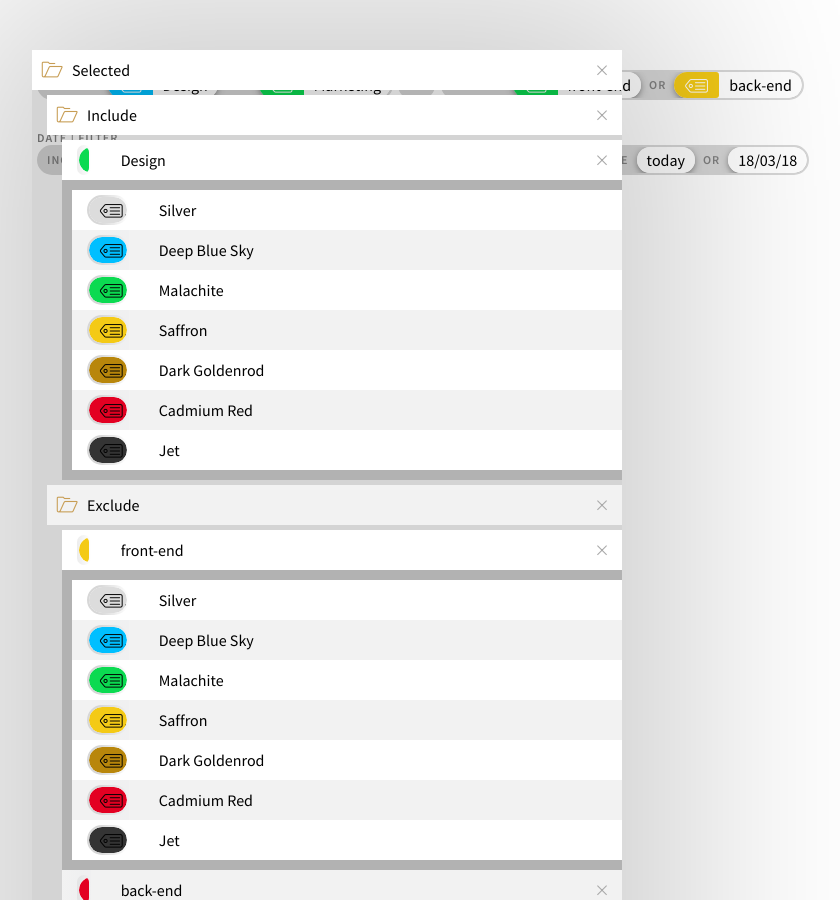
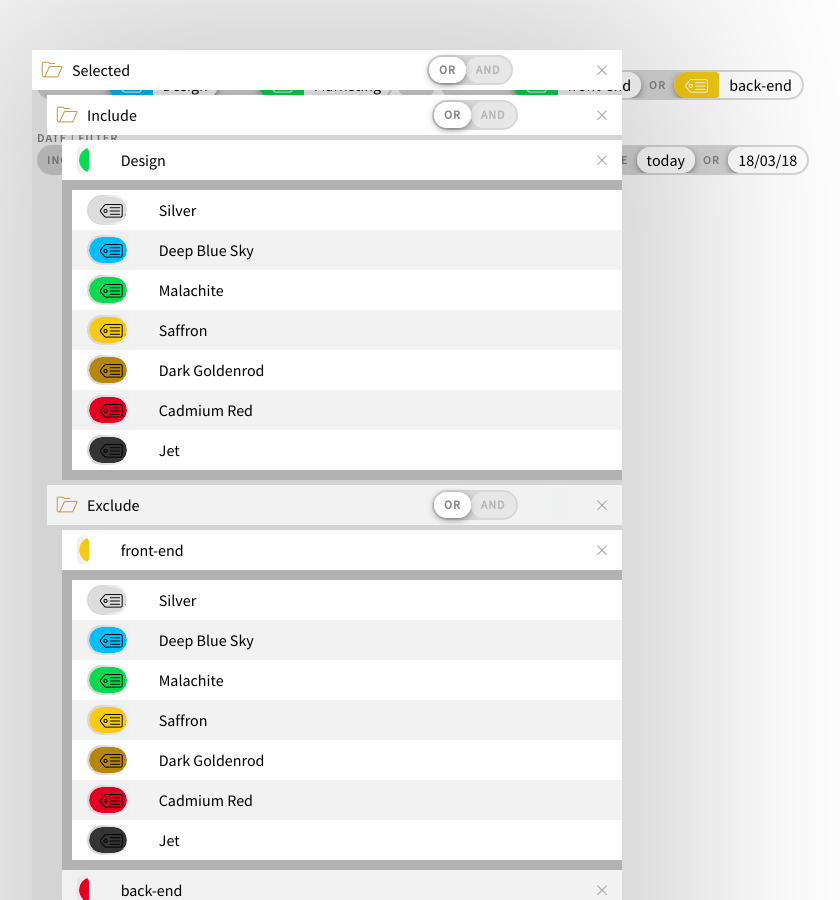
Before and after one commit to lordblendi/tracker-mockup, a Jekyll site: the page built from pages/filter.html, in a window 1280 px wide and 900 px high. Shown: the whole window, without its empty margins (18-858 px from the left). Built offline with Jekyll 4.4.1, drawn with Linux system fonts in a browser that asks for light colours; nearby versions of some CDN libraries; comment, search, counter and statistics services are not loaded.

Commit message:
added andOr selector

```diff
--- /dev/null
+++ b/_includes/javascript/and-or-selector.html
@@ -0,0 +1,20 @@
+<li class="itemBoxTable__bodyCell " style="flex-grow: 0.5;" data-flex="0.5">
+  <div class="itemBoxTable__bodyCellInner">
+    <div class="pmx-field">
+      <div class="pmx-field__inner">
+        <div class="pmx-selector pmx-selector--expanded pmx-selector--toggleselect JS_selector">
+          <div class="pmx-selector__item JS_selectorItem pmx-selector__item--selected">
+            <div class="pmx-selector__block">
+              <span class="pmx-selector__blockPart pmx-selector__blockPart--label">Or</span>
+            </div>
+          </div>
+          <div class="pmx-selector__item JS_selectorItem">
+            <div class="pmx-selector__block">
+              <span class="pmx-selector__blockPart pmx-selector__blockPart--label">And</span>
+            </div>
+          </div>
+        </div>
+      </div>
+    </div>
+  </div>
+</li>
--- a/_includes/javascript/selectedBlock-Exclude.html
+++ b/_includes/javascript/selectedBlock-Exclude.html
@@ -9,6 +9,7 @@
       <i>Exclude</i>
     </div>
   </li>
+  {% include javascript/and-or-selector.html %}
   <li class="itemBoxTable__bodyCell itemBoxTable__bodyCell--remove JS_itemBoxTable__bodyCell--removeAll" style="flex-grow: 0;" data-flex="0">
     <div class="itemBoxTable__bodyCellInner">
       <i class="itemBoxTable__action itemBoxTable__action--remove JS_itemBoxTable__action--removeAll JS_itemBoxTable__action--removeAllSelected">ޅ</i>
--- a/_includes/javascript/selectedBlock-Include.html
+++ b/_includes/javascript/selectedBlock-Include.html
@@ -9,6 +9,7 @@
       <i>Include</i>
     </div>
   </li>
+  {% include javascript/and-or-selector.html %}
   <li class="itemBoxTable__bodyCell itemBoxTable__bodyCell--remove JS_itemBoxTable__bodyCell--removeAll" style="flex-grow: 0;" data-flex="0">
     <div class="itemBoxTable__bodyCellInner">
       <i class="itemBoxTable__action itemBoxTable__action--remove JS_itemBoxTable__action--removeAll JS_itemBoxTable__action--removeAllSelected">ޅ</i>
--- a/_includes/javascript/selectedBlock.html
+++ b/_includes/javascript/selectedBlock.html
@@ -4,6 +4,7 @@
         <i>ऄ Selected</i>
       </div>
     </li>
+    ${andOrSelector}
     <li class="itemBoxTable__bodyCell itemBoxTable__bodyCell--remove" style="flex-grow: 0;" data-flex="0">
       <div class="itemBoxTable__bodyCellInner">
         <i class="itemBoxTable__action itemBoxTable__action--remove JS_itemBoxTable__action--removeAll JS_itemBoxTable__action--removeAllSelected">ޅ</i>
--- a/_includes/popups/filter-tags.html
+++ b/_includes/popups/filter-tags.html
@@ -14,6 +14,7 @@
               <i>Selected</i>
             </div>
           </li>
+          {% include javascript/and-or-selector.html %}
           <li class="itemBoxTable__bodyCell itemBoxTable__bodyCell--remove JS_itemBoxTable__bodyCell--removeAll" style="flex-grow: 0;" data-flex="0">
             <div class="itemBoxTable__bodyCellInner">
               <i class="itemBoxTable__action itemBoxTable__action--remove JS_itemBoxTable__action--removeAll JS_itemBoxTable__action--removeAllSelected">ޅ</i>
@@ -35,6 +36,7 @@
                     <i>Include</i>
                   </div>
                 </li>
+                {% include javascript/and-or-selector.html %}
                 <li class="itemBoxTable__bodyCell itemBoxTable__bodyCell--remove JS_itemBoxTable__bodyCell--removeAll" style="flex-grow: 0;" data-flex="0">
                   <div class="itemBoxTable__bodyCellInner">
                     <i class="itemBoxTable__action itemBoxTable__action--remove JS_itemBoxTable__action--removeAll JS_itemBoxTable__action--removeAllSelected">ޅ</i>
@@ -93,6 +95,7 @@
                     <i>Exclude</i>
                   </div>
                 </li>
+                {% include javascript/and-or-selector.html %}
                 <li class="itemBoxTable__bodyCell itemBoxTable__bodyCell--remove JS_itemBoxTable__bodyCell--removeAll" style="flex-grow: 0;" data-flex="0">
                   <div class="itemBoxTable__bodyCellInner">
                     <i class="itemBoxTable__action itemBoxTable__action--remove JS_itemBoxTable__action--removeAll JS_itemBoxTable__action--removeAllSelected">ޅ</i>
--- a/scripts/components/newMultiselect.js
+++ b/scripts/components/newMultiselect.js
@@ -137,8 +137,10 @@ function addSelectedBlock(multiSelector, selectedBlockClass){
   // otherwise we have to add the whole block
   else {
     var selectedFilters = '';
+    var andOrSelector = '';
     if(multiSelector.hasClass('JS_multiSelector--withFilter')) {
       selectedFilters = `{% include javascript/selectedBlock-Include.html %}{% include javascript/selectedBlock-Exclude.html %}`;
+      andOrSelector = `{% include javascript/and-or-selector.html %}`;
     }
     const selectedBlock = `{% include javascript/selectedBlock.html %}`;
     multiSelector.find('.JS_multiSelector__box--optionsTitle').before(selectedBlock);
```
